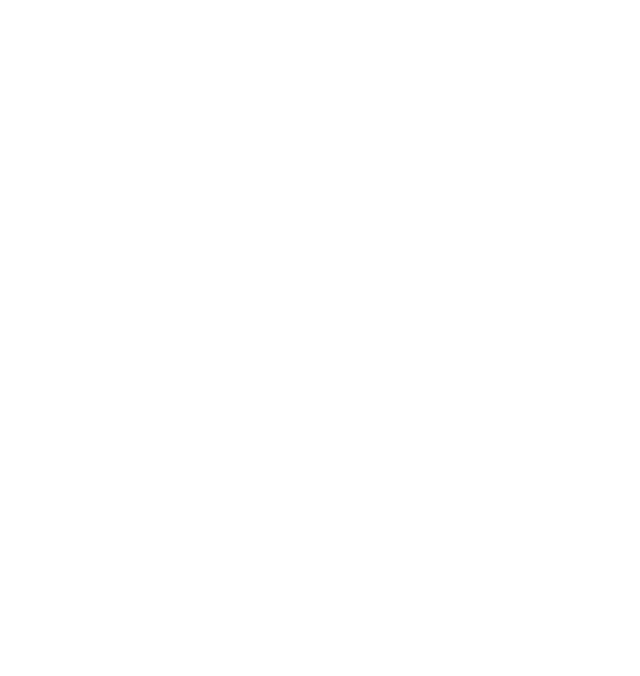
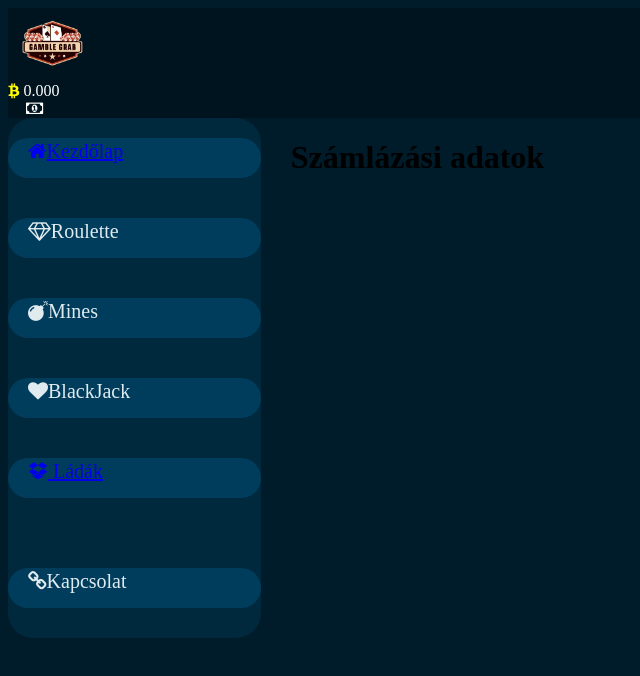
Before and after one commit to Groszi01/gamblegrab, a website: page kapcsolat_oldal/index.html in a window 1280 px wide. Shown: the whole page, without its empty margins (0-640 px from the left). Drawn offline with Linux system fonts and the light colour scheme.

Commit message:
SCRUM-133 Font awesome belinkelése

```diff
--- a/kapcsolat_oldal/index.html
+++ b/kapcsolat_oldal/index.html
@@ -4,9 +4,28 @@
     <meta charset="UTF-8">
     <meta name="viewport" content="width=device-width, initial-scale=1.0">
     <link rel="stylesheet" href="style.css">
-    <title>Document</title>
+    <link rel="stylesheet" href="https://cdnjs.cloudflare.com/ajax/libs/font-awesome/4.7.0/css/font-awesome.min.css">
+    <title>Kapcsolat</title>
 </head>
 <body>
+    <div class="header">
+        <img src="/kepek/logotrans.png" alt="Logó" id="logo">
+        <div id="fizetes">
+            <div id="penz" ><i style="color: yellow;" class="fa fa-bitcoin"><span style="color: white;" > 0.000</span></i></div>
+            <div id="wallet" style="color: white; text-indent: 9px;"><i class="fa fa-money"></i></div>
+         </div>
+    </div>
 
+    <div class="menu">
+       <a href="../index.html"><div id="kezdolap" style="background-color: #003D5C; margin-bottom: 40px; height: 40px;" ><p id="Kezdolap"><i class="fa fa-home"></i><span id="el">Kezdőlap</span> </p> </div></a>
+        <div id="roulette" style="background-color: #003D5C; margin-bottom: 40px; height: 40px"><p id="Roulette"><i class="fa fa-diamond"></i><span id="el">Roulette</span> </p> </div>
+        <div id="mine" style="background-color: #003D5C; margin-bottom: 40px; height: 40px"> <p id="Mines"><i class="fa fa-bomb"></i><span id="el">Mines</span></p></div>
+        <div id="blackjack" style="background-color: #003D5C; margin-bottom: 40px; height: 40px"> <p id="Blackjack"><i class="fa fa-heart"></i><span id="el">BlackJack</span></p></div>
+       <a href="../lada/index.html"><div id="ladak" style="background-color: #003D5C; margin-bottom: 40px; height: 40px"> <p id="Ladak"><i class="fa fa-dropbox"></i> <span  ><a href="lada/index.html" id="el">Ládák</a> </span></p></div></a>
+        <div id="kapcsolat" style="background-color: #003D5C; margin-top: 70px; height: 40px"> <p id="Kapcsolat"><i class="fa fa-link"></i><span id="el">Kapcsolat</span></p></div>
+    </div>
+    <div id="adatok">
+        <h1 id="Adatok" style="text-indent: 30px;">Számlázási adatok</h1>
+    </div>
 </body>
 </html>
--- a/kapcsolat_oldal/style.css
+++ b/kapcsolat_oldal/style.css
@@ -0,0 +1,73 @@
+.header{
+    height: 20%;
+    width: 100%;
+    background-color: #00141f;
+}
+#logo{
+    height: 70px;
+}
+body{
+    background-color: #001B29;
+}
+.menu{
+    background-color: #00293D;
+    height: 520px;
+    width: 20%;
+    color: #E0EBF0;
+    border-radius: 25px;
+    float: left;
+    margin-top: 0;
+}
+#kezdolap{
+    border-radius: 25px;
+    margin-top: 0;
+
+}
+#roulette{
+    border-radius: 25px;
+}
+#mine{
+    border-radius: 25px;
+}
+#blackjack{
+    border-radius: 25px;
+}
+#ladak{
+    border-radius: 25px;
+}
+#kapcsolat{
+    border-radius: 25px;
+}
+
+#Kezdolap{
+    margin-left: 20px;
+    padding-top: 2px;
+    font-size: 20px;
+
+
+}
+#Roulette{
+    margin-left: 20px;
+    padding-top: 2px;
+    font-size: 20px;
+}
+#Mines{
+    margin-left: 20px;
+    padding-top: 2px;
+    font-size: 20px;
+}
+#Blackjack{
+    margin-left: 20px;
+    padding-top: 2px;
+    font-size: 20px;
+}
+#Ladak{
+    margin-left: 20px;
+    padding-top: 2px;
+    font-size: 20px;
+}
+#Kapcsolat{
+    margin-left: 20px;
+    padding-top: 2px;
+    font-size: 20px;
+}
```
